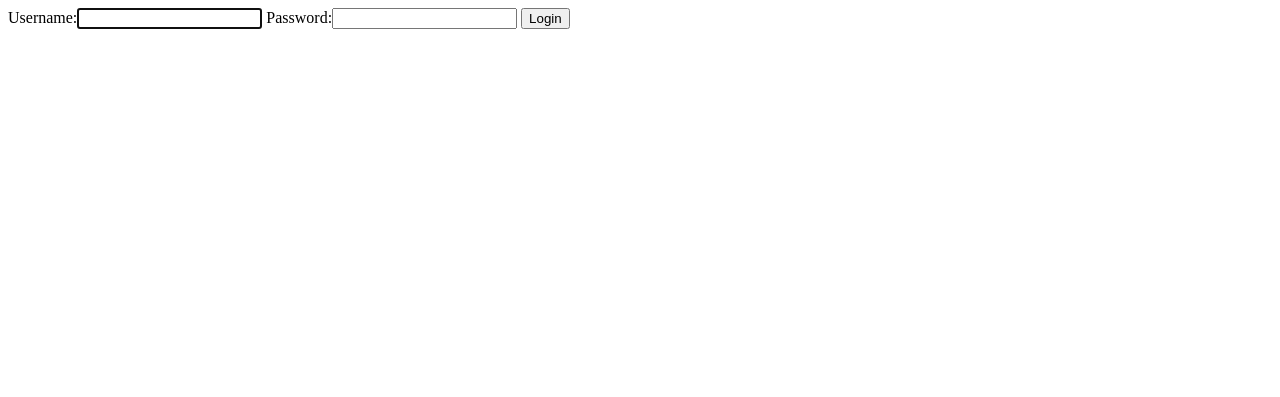
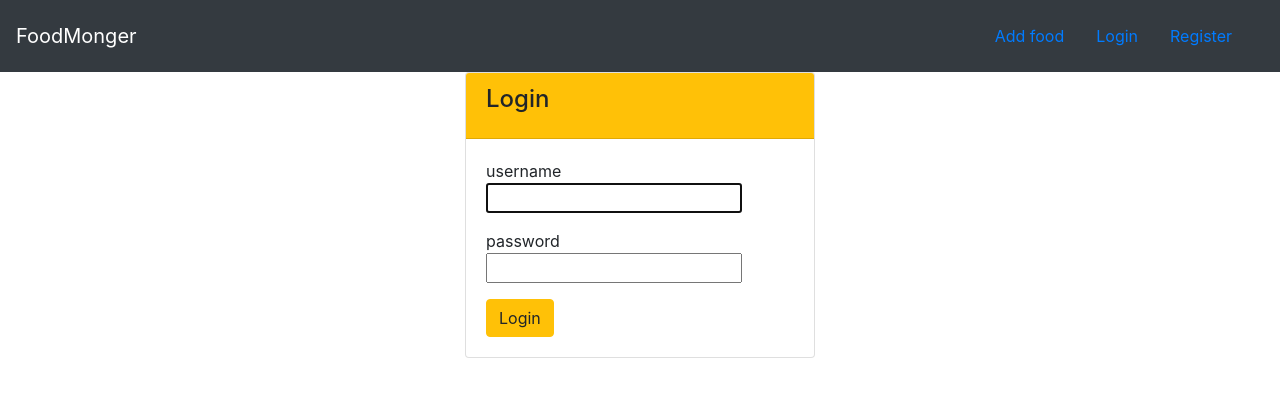
Before and after one commit to paul6ix/FoodMonger, a Django app: page /login/ in a window 1280 px wide. Shown: the top 397 px of the page. Run offline with Django 3.2, Linux system fonts and the light colour scheme; some libraries are stand-ins or nearby versions.

Commit message:
Styled the Login Page

```diff
--- a/templates/Users/login.html
+++ b/templates/Users/login.html
@@ -1,6 +1,42 @@
-<form method="post">
-    {% csrf_token %}
-    {{ form }}
+{% extends 'Food/base.html' %}
+{% block body %}
 
-<button type="submit">Login</button>
-</form>
+    <div class="container">
+        <div class="row">
+            <div class="col-md-4 offset-md-4">
+                <div class="card">
+                    <div class="card-header bg-warning">
+                        <div class="card-title">
+                            <h4>Login</h4>
+                        </div>
+                    </div>
+                    <div class="card-body">
+                        <form method="post">
+                            {% csrf_token %}
+                            {% for field in form  %}
+                                <div class="form-group">
+                                    {{ field.name}}
+                                {{ field }}
+
+                                </div>
+
+                            {% endfor %}
+
+
+
+
+                            <button class="btn btn-warning" type="submit">Login</button>
+                        </form>
+                    </div>
+
+                </div>
+
+
+            </div>
+        </div>
+
+    </div>
+
+
+
+{% endblock %}
```
Also changed, not shown: templates/Users/register.html (+32 -5 lines), db.sqlite3.
